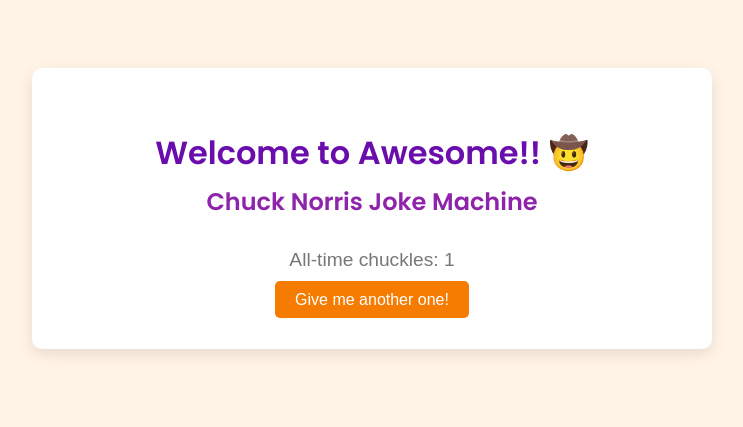
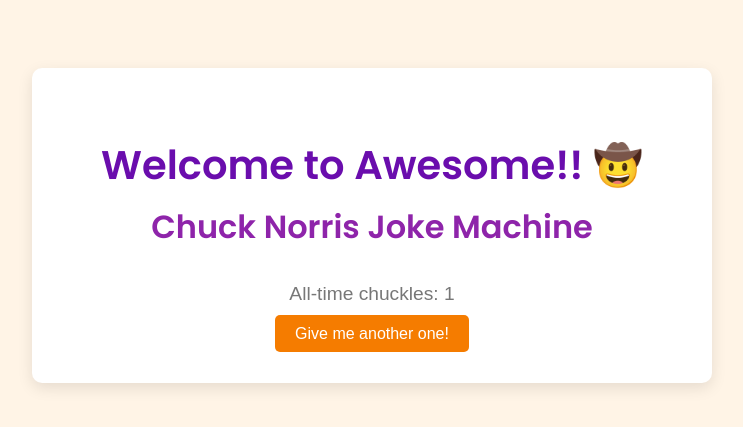
Before and after one commit to darrencgit/ChuckJoker, a Flask app: page / in a window 1280 px wide. Shown: the top 427 px of the page, without its empty margins (268-1011 px from the left). Run offline with Flask 3, Linux system fonts and the light colour scheme; data comes from the database, SQL or seed files in the repository; data that the repository does not hold is empty.

Commit message:
Update style.css

```diff
--- a/static/style.css
+++ b/static/style.css
@@ -14,17 +14,18 @@ body {
   box-shadow: 0 5px 15px rgba(0,0,0,0.1);
 }
 
-.container h1 {
+.main-heading {
   font-family: 'Poppins', sans-serif;
-  color: #6a0dad; /* royal purple */
-  font-size: 2em;
+  color: #6a0dad;
+  font-size: 2.5em;
   margin-bottom: 0.2em;
 }
 
-.container h2 {
+.sub-heading {
   font-family: 'Poppins', sans-serif;
-  color: #8e24aa; /* slightly lighter purple */
-  font-size: 1.5em;
+  color: #8e24aa; /* vivid purple */
+  font-size: 2em;
+  font-weight: bold;
   margin-top: 0;
   margin-bottom: 1em;
 }
```
